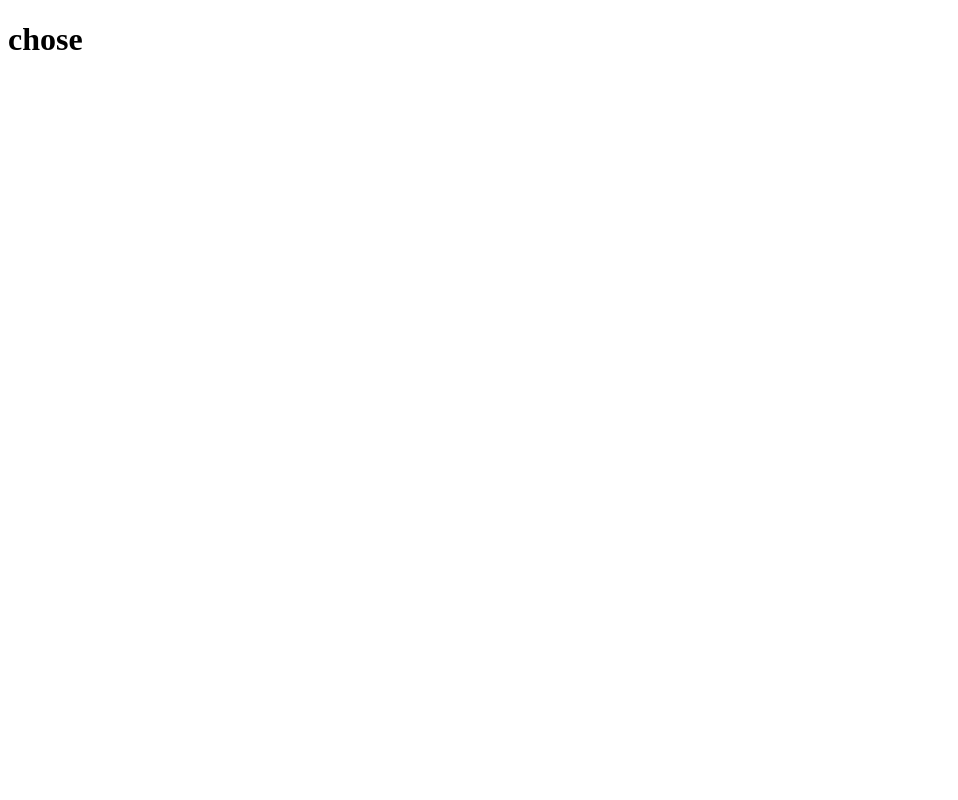
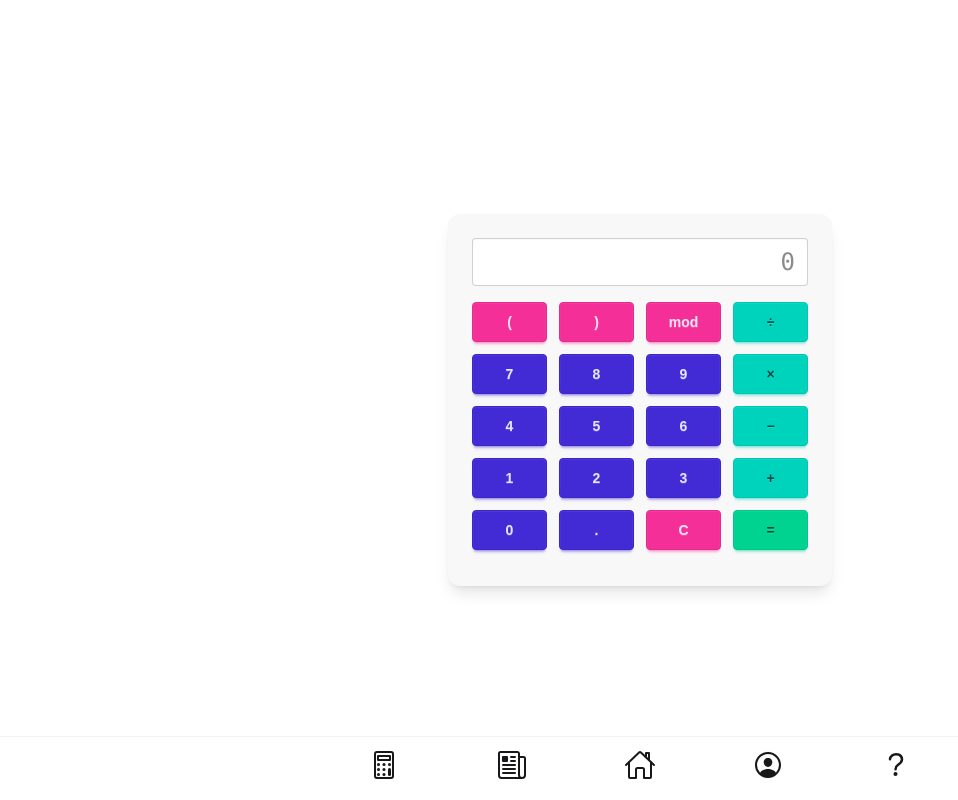
Before and after one commit to Alfas0/GabrielGASSI, a plain HTML site: page GabrielG/src/static/Calculatrice.html in a window 1280 px wide. Shown: the whole page, without its empty margins (0-958 px from the left). Drawn offline with nearby package versions, Linux system fonts and the light colour scheme.

Commit message:
final version of Calculatrice.html

```diff
--- a/GabrielG/src/static/Calculatrice.html
+++ b/GabrielG/src/static/Calculatrice.html
@@ -1,13 +1,61 @@
 <!DOCTYPE html>
-<html lang="en">
+<html lang="fr">
 <head>
   <meta charset="UTF-8">
-  <meta name="viewport" content="width=device-width, initial-scale=1.0">
-  <title>bidule</title>
+  <title>Calculatrice</title>
+  <link href="../css/output.css" rel="stylesheet">
+  <link rel="icon" type="image/jpg" href="images/botiful.jpg" />
+  <script type="module" src="https://unpkg.com/ionicons@7.1.0/dist/ionicons/ionicons.esm.js"></script>
+  <script nomodule src="https://unpkg.com/ionicons@7.1.0/dist/ionicons/ionicons.js"></script>
 </head>
-<body>
+<div class="dock fixed bottom-0 left-0 right-0 flex justify-center bg-transparent z-50">
 
-  <h1>chose</h1>
+  <button><a href="calculatrice.html" class="hover:scale-105 transition" title="Calculatrice"><ion-icon name="calculator-outline" size="large"></ion-icon></a></button>
 
+  <button><a href="index.html" class="hover:scale-105 transition" title="CV"><ion-icon name="newspaper-outline" size="large"></ion-icon></a></button>
+
+  <button><a href="home.html" class="hover:scale-105 transition" title="Home"><ion-icon name = "home-outline" size ="large"></ion-icon></a></button>
+
+  <button><a href="contact.html" class="hover:scale-105 transition" title="Contact"><ion-icon name="person-circle-outline" size="large"></ion-icon></a></button>
+
+  <button><a href="quiz.html" class="hover:scale-105 transition" title="Quiz"><ion-icon name="help-outline" size="large"></ion-icon></a></button>
+</div>
+
+<body class="flex animate-fadeIn flex-col md:flex-row min-h-screen bg-gray-100">
+
+  <div class="flex flex-1 justify-center items-center px-4">
+    <div class="bg-base-200 rounded-xl shadow-lg p-6 w-full max-w-xs sm:max-w-sm">
+      <input id="display" type="text" class="input input-bordered input-lg w-full mb-4 text-right text-2xl font-mono" readonly value="" placeholder="0"/>
+
+      <div class="grid grid-cols-4 gap-3">
+        <button class="btn btn-secondary" data-value="(">(</button>
+        <button class="btn btn-secondary" data-value=")">)</button>
+        <button class="btn btn-secondary" data-value="%">mod</button>
+        <button class="btn btn-accent" data-value="/">÷</button>
+
+        <button class="btn btn-primary" data-value="7">7</button>
+        <button class="btn btn-primary" data-value="8">8</button>
+        <button class="btn btn-primary" data-value="9">9</button>
+        <button class="btn btn-accent" data-value="*">×</button>
+
+        <button class="btn btn-primary" data-value="4">4</button>
+        <button class="btn btn-primary" data-value="5">5</button>
+        <button class="btn btn-primary" data-value="6">6</button>
+        <button class="btn btn-accent" data-value="-">−</button>
+
+        <button class="btn btn-primary col-span-1" data-value="1">1</button>
+        <button class="btn btn-primary col-span-1" data-value="2">2</button>
+        <button class="btn btn-primary col-span-1" data-value="3">3</button>
+        <button class="btn btn-accent col-span-1" data-value="+">+</button>
+
+        <button class="btn btn-primary col-span-1" data-value="0">0</button>
+        <button class="btn btn-primary col-span-1" data-value=".">.</button>
+        <button class="btn btn-secondary col-span-1" id="clear">C</button>
+        <button class="btn btn-success col-span-1 row-span-2" id="equals">=</button>
+      </div>
+    </div>
+  </div>
+  <script src="../js/calculatrice.js"></script>
+  <script src="../js/click.js"></script>
 </body>
 </html>
```
